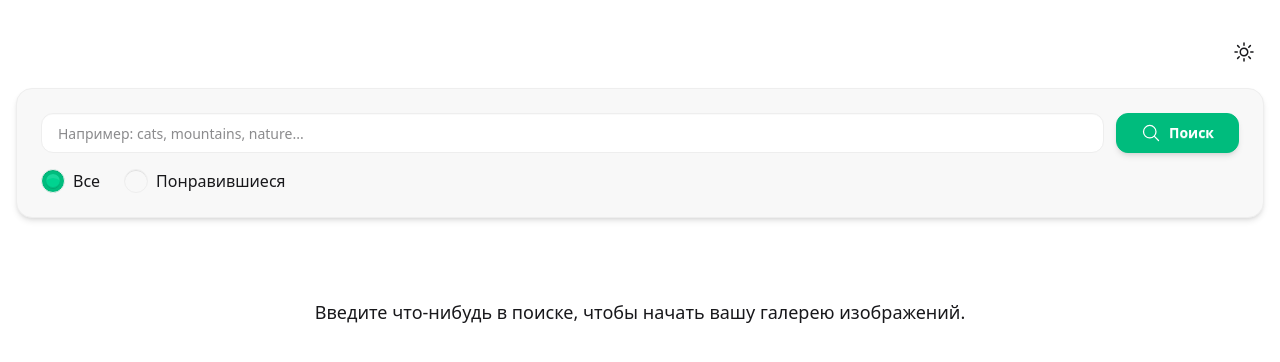
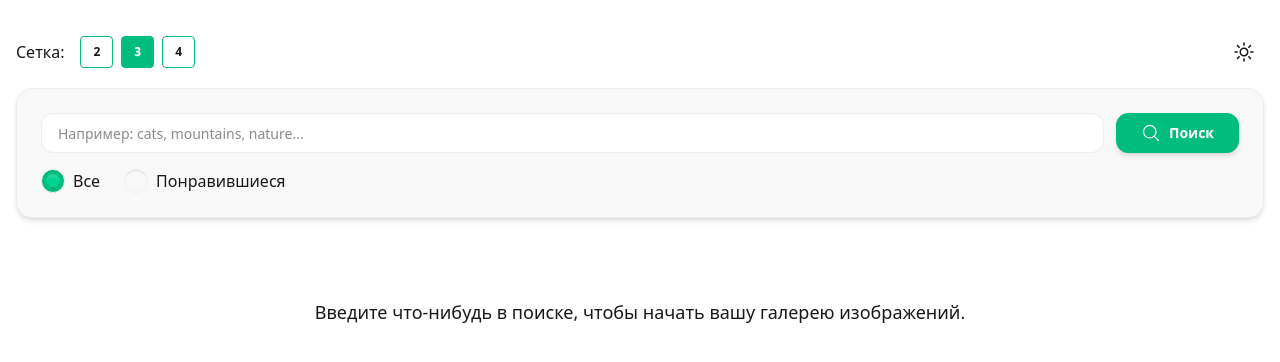
Before and after one commit to LIGECT/unsplash-vue-gallery, a Vue app in the folder my-gallery/: page / in a window 1280 px wide. Shown: the top 362 px of the page. Built offline with nearby package versions, Linux system fonts and the light colour scheme.

Commit message:
Add the ability to choose how many columns in the grid: 2, 3 or 4

```diff
--- a/my-gallery/src/App.vue
+++ b/my-gallery/src/App.vue
@@ -13,11 +13,18 @@ const currentPage = ref(1);
 const currentQuery = ref("");
 const hasMoreImages = ref(true);
 const theme = ref("light");
+const columnCount = ref(3); // Добавляем новую переменную для количества колонок
 
 const toggleTheme = () => {
   theme.value = theme.value === "light" ? "dark" : "light";
   localStorage.setItem("theme", theme.value);
   document.documentElement.setAttribute("data-theme", theme.value);
+};
+
+// Функция для обновления количества колонок и сохранения в localStorage
+const updateColumnCount = (count) => {
+  columnCount.value = count;
+  localStorage.setItem("columnCount", count);
 };
 
 onMounted(() => {
@@ -26,6 +33,12 @@ onMounted(() => {
     theme.value = savedTheme;
   }
   document.documentElement.setAttribute("data-theme", theme.value);
+
+  // Загружаем сохраненное количество колонок при монтировании
+  const savedColumnCount = localStorage.getItem("columnCount");
+  if (savedColumnCount) {
+    columnCount.value = parseInt(savedColumnCount);
+  }
 });
 
 async function fetchImages(query, page) {
@@ -120,7 +133,43 @@ const filteredImages = computed(() => {
     class="min-h-screen bg-base-100 text-base-content font-sans leading-relaxed flex flex-col items-center"
   >
     <div class="container mx-auto px-4 py-8 max-w-7xl w-full">
-      <div class="flex justify-end mb-4">
+      <div class="flex justify-between items-center mb-4">
+        <div class="flex items-center gap-2">
+          <span class="text-base-content mr-2">Сетка:</span>
+          <button
+            @click="updateColumnCount(2)"
+            :class="[
+              'btn btn-sm',
+              columnCount === 2
+                ? 'bg-emerald-500 text-white border-emerald-500'
+                : 'btn-outline border-emerald-500 text-base-content hover:bg-emerald-500 hover:text-white',
+            ]"
+          >
+            2
+          </button>
+          <button
+            @click="updateColumnCount(3)"
+            :class="[
+              'btn btn-sm',
+              columnCount === 3
+                ? 'bg-emerald-500 text-white border-emerald-500'
+                : 'btn-outline border-emerald-500 text-base-content hover:bg-emerald-500 hover:text-white',
+            ]"
+          >
+            3
+          </button>
+          <button
+            @click="updateColumnCount(4)"
+            :class="[
+              'btn btn-sm',
+              columnCount === 4
+                ? 'bg-emerald-500 text-white border-emerald-500'
+                : 'btn-outline border-emerald-500 text-base-content hover:bg-emerald-500 hover:text-white',
+            ]"
+          >
+            4
+          </button>
+        </div>
         <button
           @click="toggleTheme"
           class="btn btn-ghost btn-circle hover:text-emerald-500 transition-colors duration-200"
@@ -182,7 +231,12 @@ const filteredImages = computed(() => {
         Введите что-нибудь в поиске, чтобы начать вашу галерею изображений.
       </div>
 
-      <ImageList v-else :images="filteredImages" class="mt-8" />
+      <ImageList
+        v-else
+        :images="filteredImages"
+        :columnCount="columnCount"
+        class="mt-8"
+      />
 
       <div
         v-if="isLoading && currentPage > 1"
--- a/my-gallery/src/components/ImageList.vue
+++ b/my-gallery/src/components/ImageList.vue
@@ -1,15 +1,32 @@
 <script setup>
+import { computed } from "vue"; // Импортируем 'computed'
 import ImageCard from "./ImageCard.vue";
 
 const props = defineProps({
   images: Array,
+  columnCount: {
+    // Определяем новый пропс
+    type: Number,
+    default: 3, // Значение по умолчанию, если пропс не передан
+  },
+});
+
+// Вычисляемое свойство для генерации классов сетки Tailwind
+const gridColsClass = computed(() => {
+  switch (props.columnCount) {
+    case 2:
+      return "grid-cols-2";
+    case 4:
+      return "grid-cols-4";
+    case 3: // По умолчанию, если 3 или другое значение
+    default:
+      return "grid-cols-3";
+  }
 });
 </script>
 
 <template>
-  <div
-    class="grid grid-cols-1 sm:grid-cols-2 md:grid-cols-3 lg:grid-cols-4 gap-6 p-4 md:p-6"
-  >
+  <div :class="[gridColsClass, 'grid', 'gap-6', 'p-4', 'md:p-6']">
     <ImageCard v-for="image in images" :key="image.id" :image="image" />
   </div>
 </template>
--- a/my-gallery/src/style.css
+++ b/my-gallery/src/style.css
@@ -1,5 +1,2 @@
 @import "tailwindcss";
 @plugin "daisyui";
-/* @tailwind base;
-@tailwind components;
-@tailwind utilities; */
```
